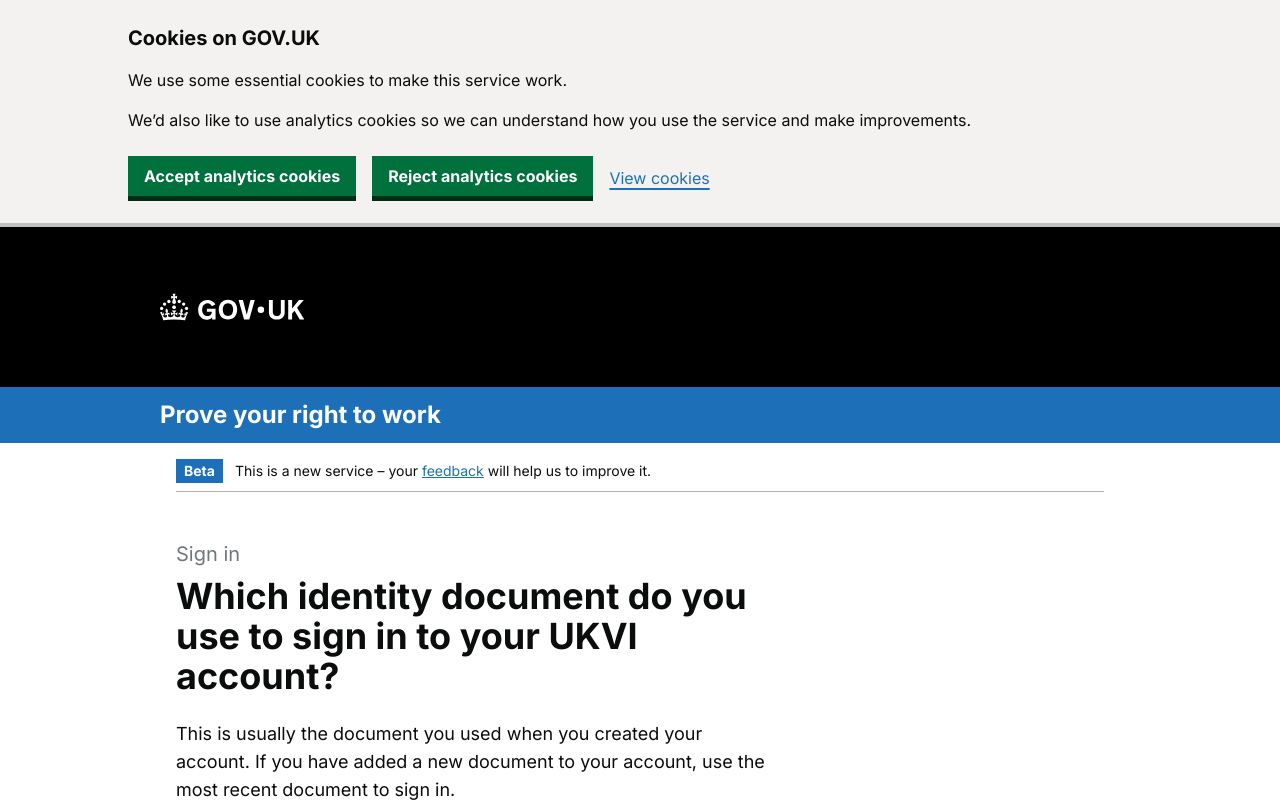
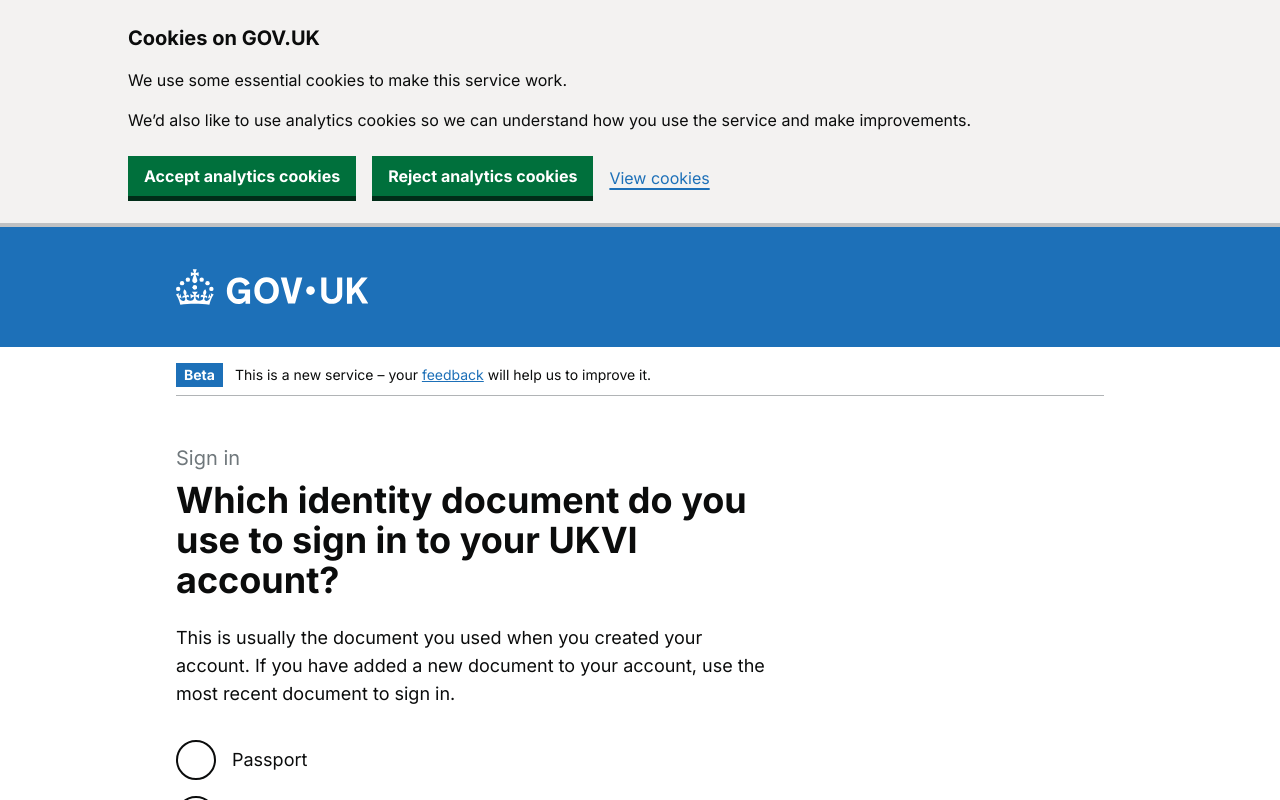
Before and after one commit to iamvictormt/permit-code, a Next.js app: page /login in a window 1280 px wide. Shown: the top 800 px of the page. Built offline with nearby package versions, Linux system fonts and the light colour scheme.

Commit message:
refactor: alterando visual da barra superior dinamicamente

```diff
--- a/components/gov-header.tsx
+++ b/components/gov-header.tsx
@@ -1,24 +1,39 @@
+'use client';
+
 import React from 'react';
 import Link from 'next/link';
 import Image from 'next/image';
+import { useAuth } from '@/lib/auth-context';
 
 export function GovHeader() {
+  const { isAuthenticated } = useAuth();
+
+  const headerBgColor = isAuthenticated ? 'bg-black' : 'bg-govuk-blue';
+
   return (
     <header className="mb-0">
-      {/* Black Bar */}
-      <div className="bg-black py-2 px-4">
-        <div className="max-w-[960px] mx-auto flex items-center">
-          <Link href="/" className="flex items-center gap-2 text-white hover:opacity-90 transition-opacity">
-            <Image src="/logo.svg" alt="GOV.UK" width={162} height={30} className="w-36 h-auto brightness-0 invert" />
-          </Link>
+      <div className={`${headerBgColor} py-3 transition-colors`}>
+        <div className="max-w-[960px] mx-auto">
+          <div className="flex items-center justify-between">
+            <Link href="/" className="flex items-center gap-2 text-white hover:opacity-90 transition-opacity px-4">
+              <Image
+                src="/logo.svg"
+                alt="GOV.UK logo"
+                width={32}
+                height={16}
+                className="w-48 h-24 brightness-0 invert"
+              />
+            </Link>
+          </div>
         </div>
       </div>
-      {/* Blue Bar */}
-      <div className="bg-govuk-blue py-3 px-4">
-        <div className="max-w-[960px] mx-auto">
-          <h1 className="text-white text-2xl font-bold mb-0">Prove your right to work</h1>
+      {isAuthenticated && (
+        <div className="bg-govuk-blue py-3">
+          <div className="max-w-[960px] mx-auto px-4">
+            <h1 className="text-white text-2xl font-bold mb-0">Prove your right to work</h1>
+          </div>
         </div>
-      </div>
+      )}
     </header>
   );
 }
```
Also changed, not shown: 1 other file (tests, documents, lock files or other folders).
